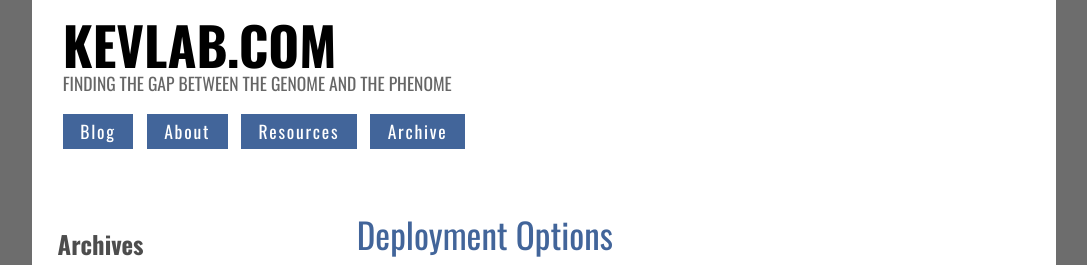
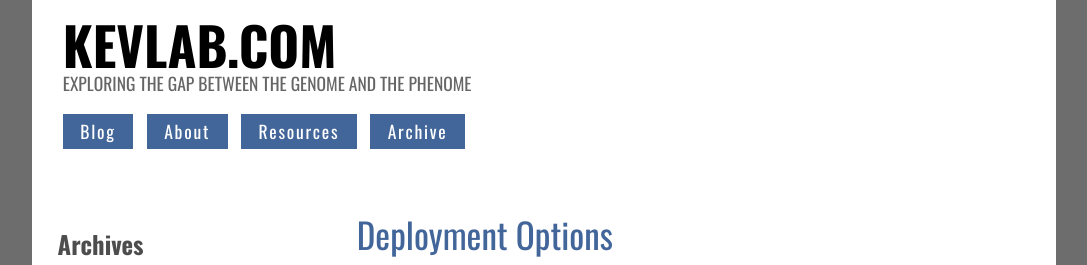
Before and after one commit to kjdudley/kjdudley.github.io, a Jekyll site: the page built from index.html, in a window 1280 px wide. Shown: the top 265 px of the page, without its empty margins (96-1183 px from the left). Built offline with Jekyll 4.4.1, drawn with Linux system fonts in a browser that asks for light colours; the list of posts is cut into pages by our own code; some of the changed lines change nothing that is shown.

Commit message:
changed title

```diff
--- a/_config.yml
+++ b/_config.yml
@@ -1,9 +1,9 @@
 # Site settings
 title: KEVLAB.COM
-description: "Companion blog to the lynda.com course, Jekyll for Web Designers. This site is designed to present Jekyll to web designers in a clear, concise way, and provide a resource and reference for those that are new to Jekyll."
+description: "A site providing updates of research being carried out in the laboratory of Dr Kevin Dudley."
 baseurl: ""
 url: "http://kevlab.com"
-tagline: Finding The Gap Between The Genome And The Phenome
+tagline: "Exploring The Gap Between The Genome And The Phenome"
 
 # Build settings
 markdown: kramdown
```
